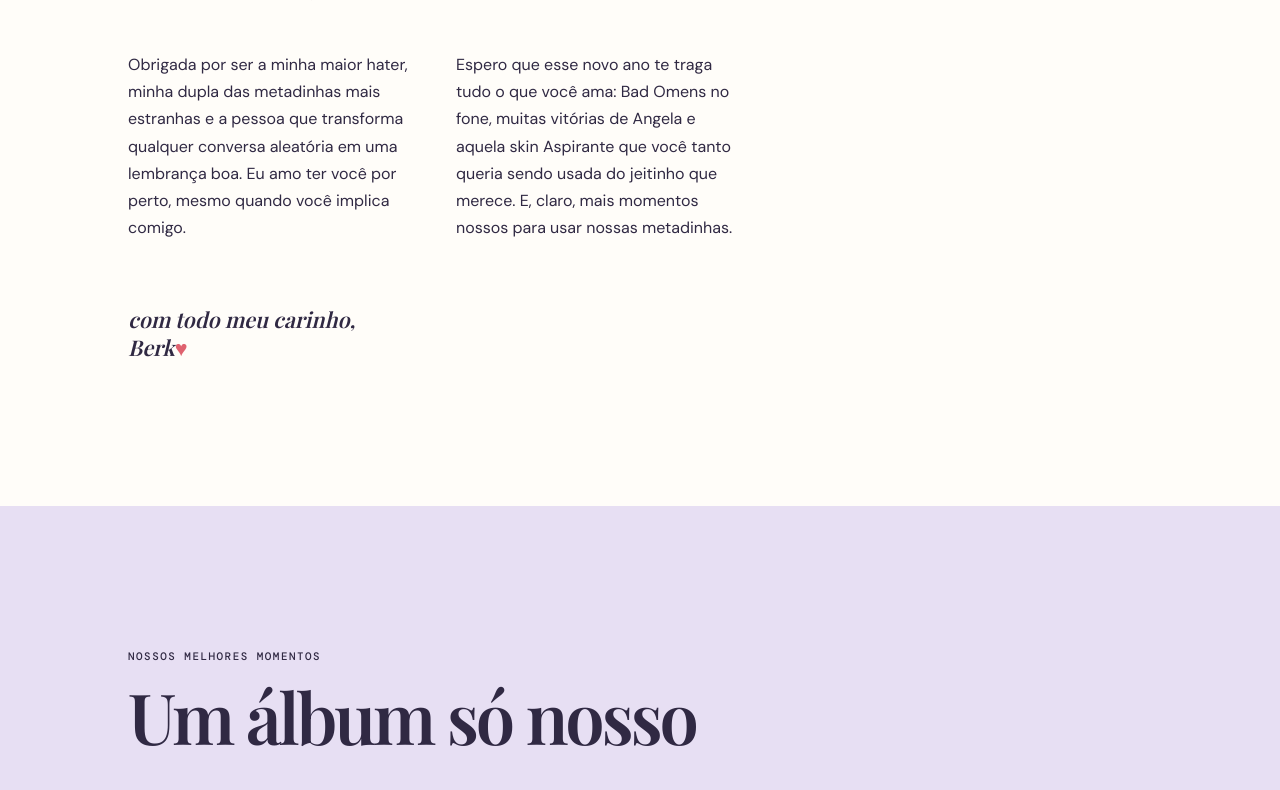
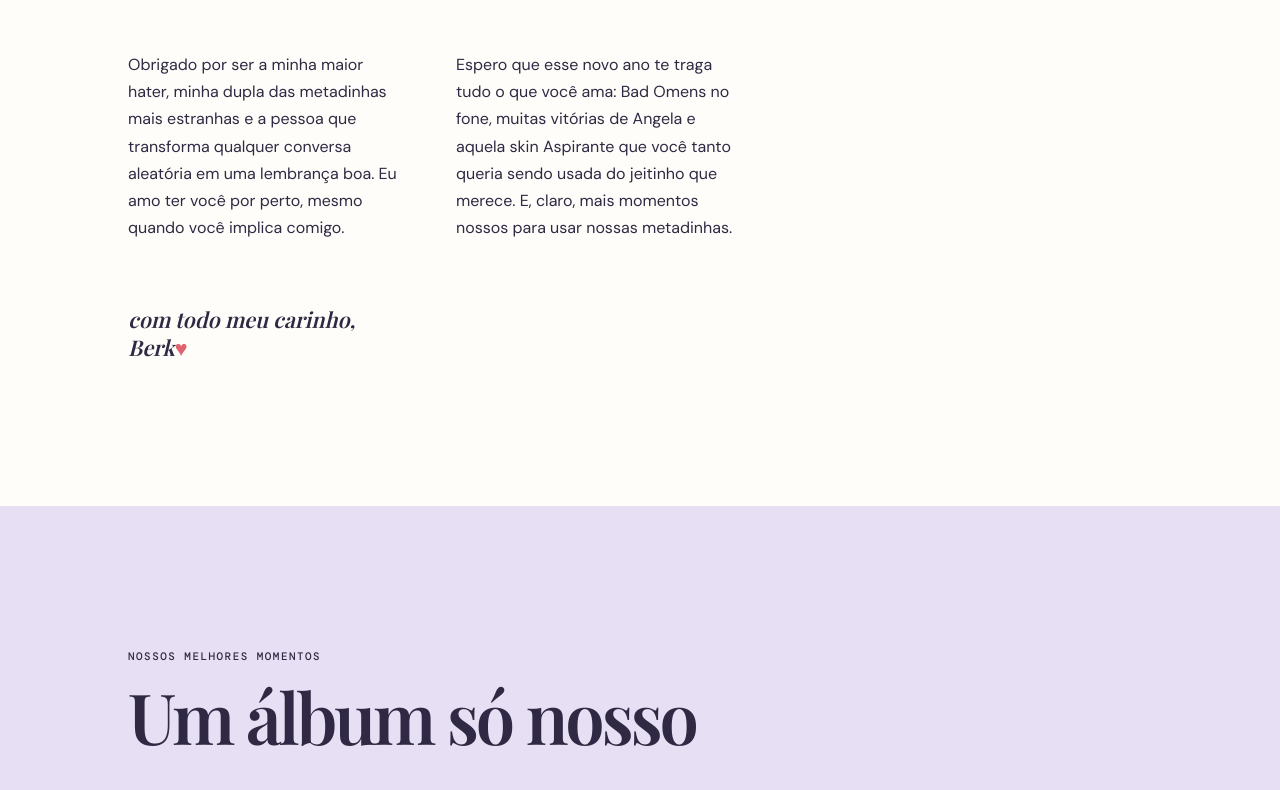
Before and after one commit to oBerk1/testeaa, a plain HTML site: page index.html in a window 1280 px wide. Shown: the part 1179-1969 px from the top of the page. Drawn offline with nearby package versions, Linux system fonts and the light colour scheme; a web font is replaced by a local one.

Commit message:
Update index.html

```diff
--- a/index.html
+++ b/index.html
@@ -36,7 +36,7 @@
       <p class="eyebrow">para a minha pessoa favorita</p>
       <h2>Você faz os dias comuns virarem histórias que eu quero guardar.</h2>
       <div class="letter-grid">
-        <p>Obrigada por ser a minha maior hater, minha dupla das metadinhas mais estranhas e a pessoa que transforma
+        <p>Obrigado por ser a minha maior hater, minha dupla das metadinhas mais estranhas e a pessoa que transforma
           qualquer conversa aleatória em uma lembrança boa. Eu amo ter você por perto, mesmo quando você implica comigo.
         </p>
         <p>Espero que esse novo ano te traga tudo o que você ama: Bad Omens no fone, muitas vitórias de Angela
```
